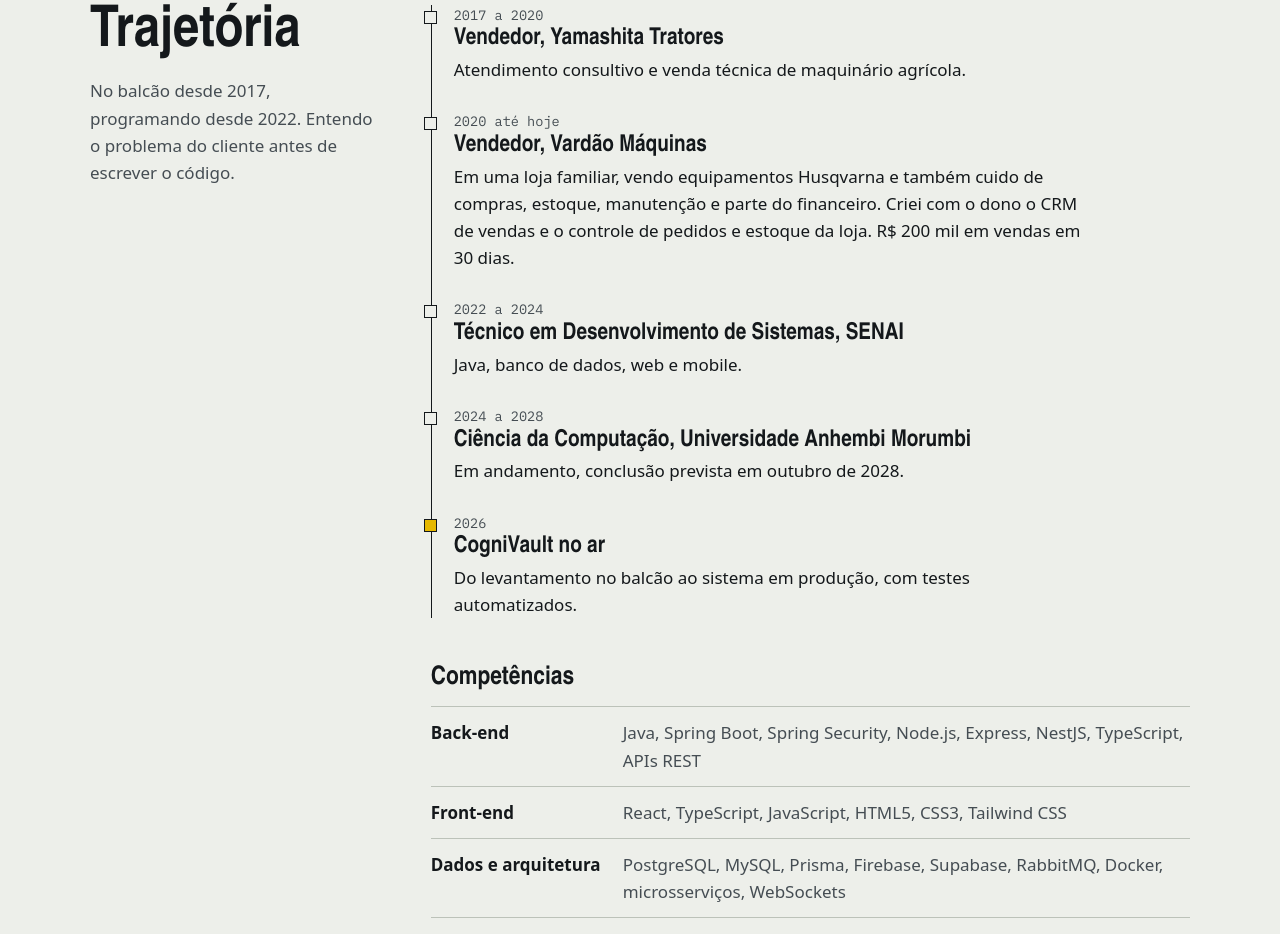
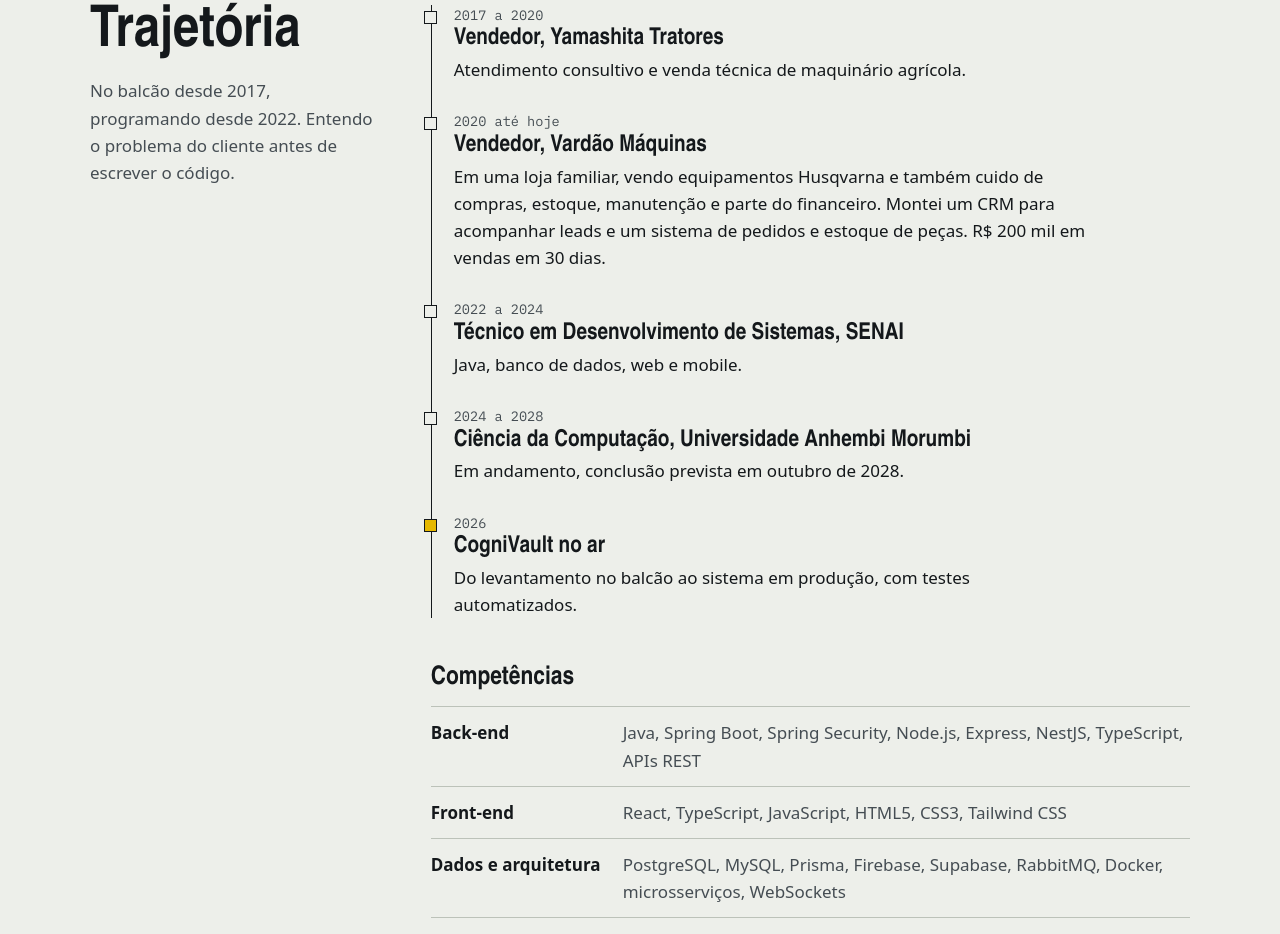
Before and after one commit to MatheusFranciscoLS/matheusFranciscoLS.github.io, a React (Vite) app in the folder meu-portfolio/: page / in a window 1280 px wide. Shown: the part 4082-5016 px from the top of the page. Built offline with nearby package versions, Linux system fonts and the light colour scheme.

Commit message:
Texto do CRM no mesmo formato da linha anterior do Notion
Co-Authored-By: Claude Sonnet 5.5 <noreply@anthropic.com>

```diff
--- a/meu-portfolio/curriculos/curriculo-en.html
+++ b/meu-portfolio/curriculos/curriculo-en.html
@@ -40,7 +40,7 @@
 <h2>Professional experience</h2>
 <div class="row"><span><b>Vardão Máquinas</b> | Sales Representative</span><i>Sep 2020 - present</i></div>
 <ul><li>At a family-owned store, consultative sales of Husqvarna equipment (garden, forestry and family farming) plus purchasing, inventory control, maintenance and finance support.</li>
-<li>Built, with the owner, the store's sales CRM and its order and inventory control.</li>
+<li>Set up a sales CRM to track leads and a system for parts orders and inventory.</li>
 <li>BRL 200k in sales in 30 days, managing high-value negotiations.</li></ul>
 <div class="row"><span><b>Yamashita Tratores</b> | Sales Representative</span><i>Sep 2017 - Sep 2020</i></div>
 <ul><li>Consultative service and technical sales of farm machinery.</li></ul>
--- a/meu-portfolio/curriculos/curriculo-pt.html
+++ b/meu-portfolio/curriculos/curriculo-pt.html
@@ -40,7 +40,7 @@
 <h2>Experiência profissional</h2>
 <div class="row"><span><b>Vardão Máquinas</b> | Vendedor</span><i>Set 2020 - atual</i></div>
 <ul><li>Em loja familiar, vendas consultivas de equipamentos Husqvarna (jardim, floresta e agricultura familiar) e, além delas, compras, controle de estoque, manutenção e apoio ao financeiro.</li>
-<li>Criei, com o dono, o CRM de vendas e o controle de pedidos e estoque da loja.</li>
+<li>Montei um CRM comercial para acompanhar leads e um sistema de pedidos e estoque de peças.</li>
 <li>R$ 200 mil em vendas em 30 dias, com gestão de negociações de alto valor.</li></ul>
 <div class="row"><span><b>Yamashita Tratores</b> | Vendedor</span><i>Set 2017 - Set 2020</i></div>
 <ul><li>Atendimento consultivo e venda técnica de maquinário agrícola.</li></ul>
--- a/meu-portfolio/src/content.js
+++ b/meu-portfolio/src/content.js
@@ -139,7 +139,7 @@ export const content = {
         {
           when: '2020 até hoje',
           what: 'Vendedor, Vardão Máquinas',
-          text: 'Em uma loja familiar, vendo equipamentos Husqvarna e também cuido de compras, estoque, manutenção e parte do financeiro. Criei com o dono o CRM de vendas e o controle de pedidos e estoque da loja. R$ 200 mil em vendas em 30 dias.',
+          text: 'Em uma loja familiar, vendo equipamentos Husqvarna e também cuido de compras, estoque, manutenção e parte do financeiro. Montei um CRM para acompanhar leads e um sistema de pedidos e estoque de peças. R$ 200 mil em vendas em 30 dias.',
         },
         {
           when: '2022 a 2024',
@@ -314,7 +314,7 @@ export const content = {
         {
           when: '2020 to today',
           what: 'Sales representative, Vardão Máquinas',
-          text: 'At a family-owned store, I sell Husqvarna equipment and also handle purchasing, inventory, maintenance and part of the finances. I built, with the owner, the sales CRM of the store and its order and inventory control. BRL 200k in sales in 30 days.',
+          text: 'At a family-owned store, I sell Husqvarna equipment and also handle purchasing, inventory, maintenance and part of the finances. I set up a CRM to track leads and a system for parts orders and inventory. BRL 200k in sales in 30 days.',
         },
         {
           when: '2022 to 2024',
```
Also changed, not shown: 2 other files (tests, documents, lock files or other folders).
